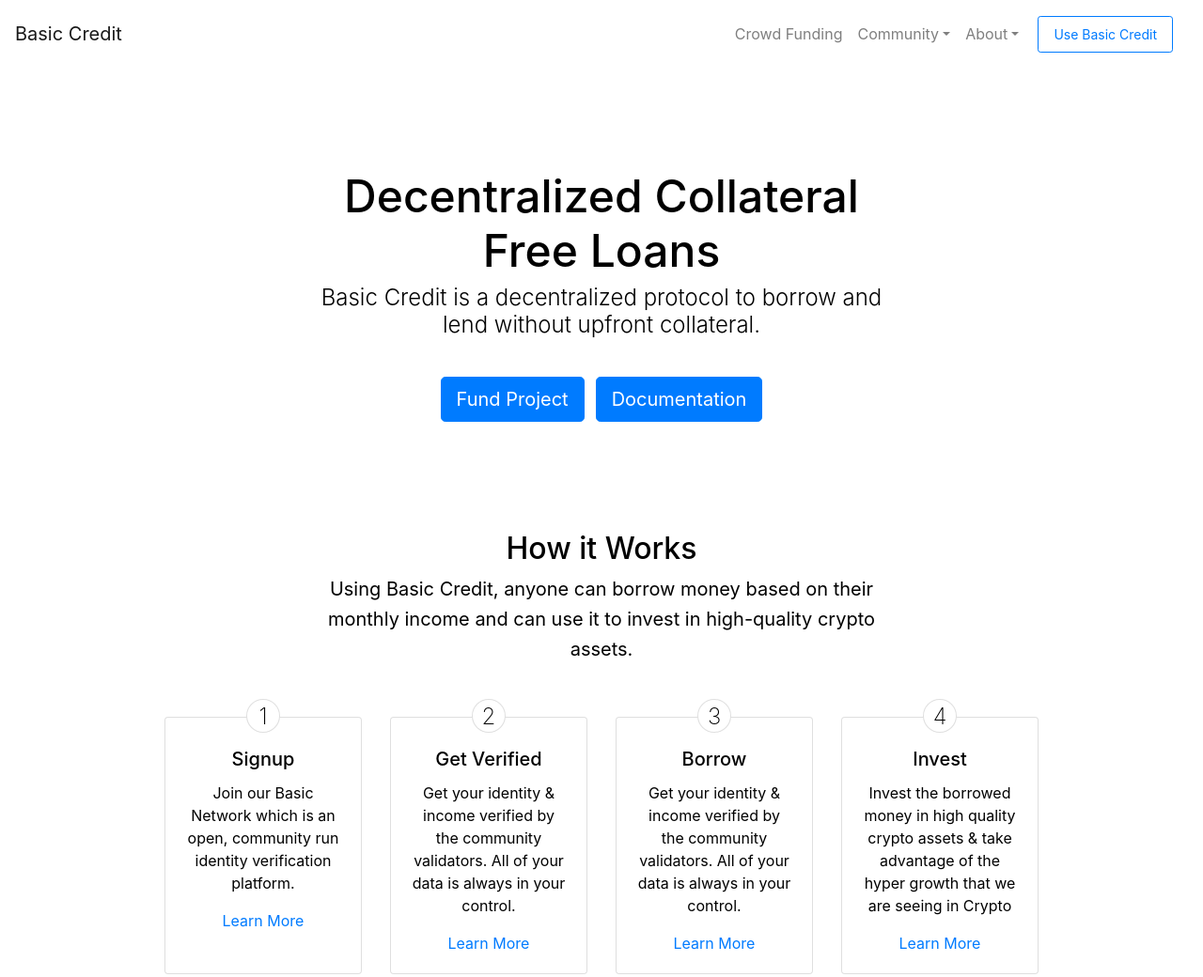
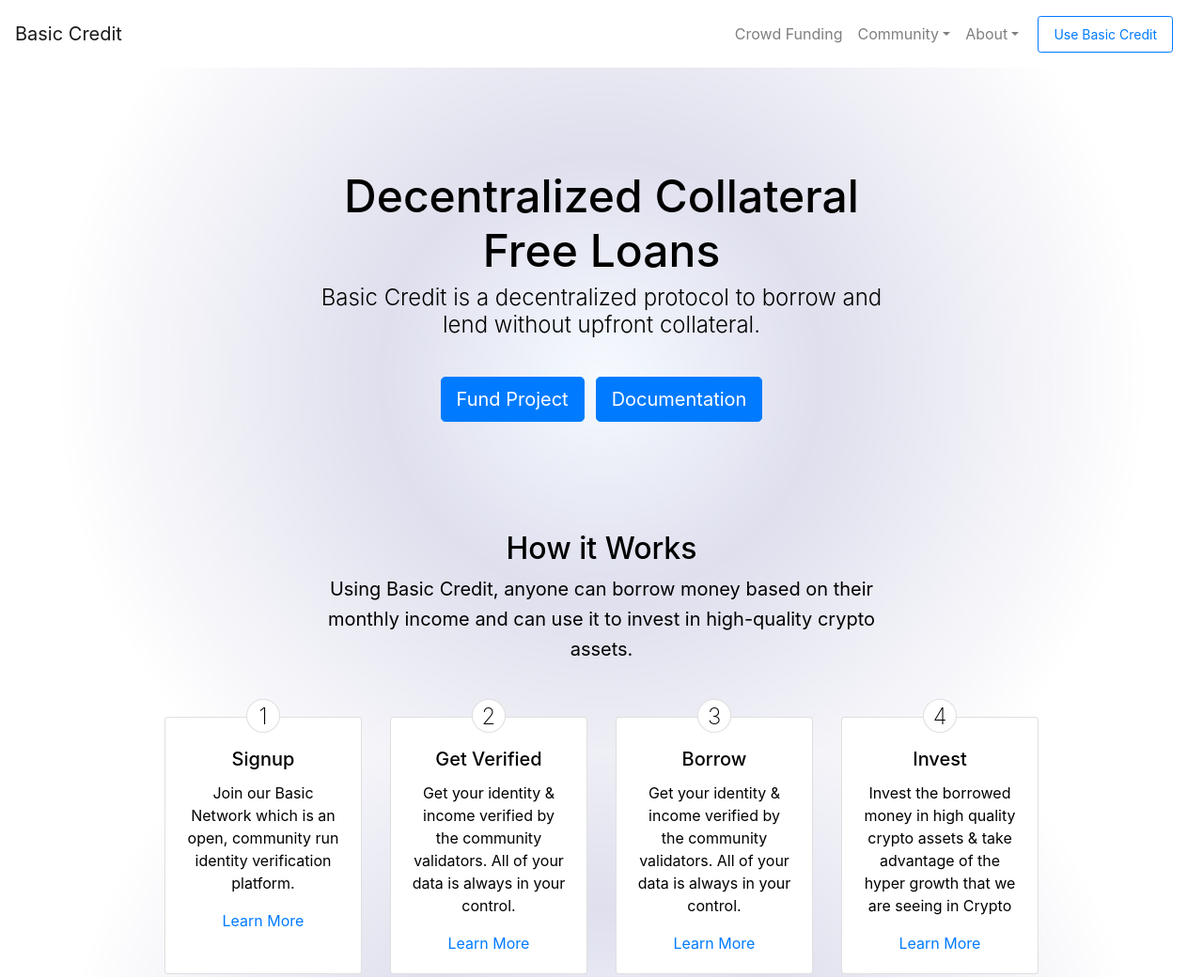
Before and after one commit to basic-credit/basiccredit.github.io, a Gatsby site: page / in a window 1280 px wide. Shown: the top 1040 px of the page at 94% size. Built offline with nearby package versions, Linux system fonts and the light colour scheme; Gatsby itself is replaced by a stand-in of ours.

Commit message:
Add gradient to background

```diff
--- a/src/components/layout.css
+++ b/src/components/layout.css
@@ -5,7 +5,8 @@ html, body {
 
 body {
   padding-top: 32px;
-  background-color: white;
+  background: rgb(0,123,255);
+  background: radial-gradient(circle, rgba(0,123,255,0.04) 0%, rgba(9,9,121,0.13) 31%, rgba(0,212,255,0) 77%);
   color: black;
 }
 
```
